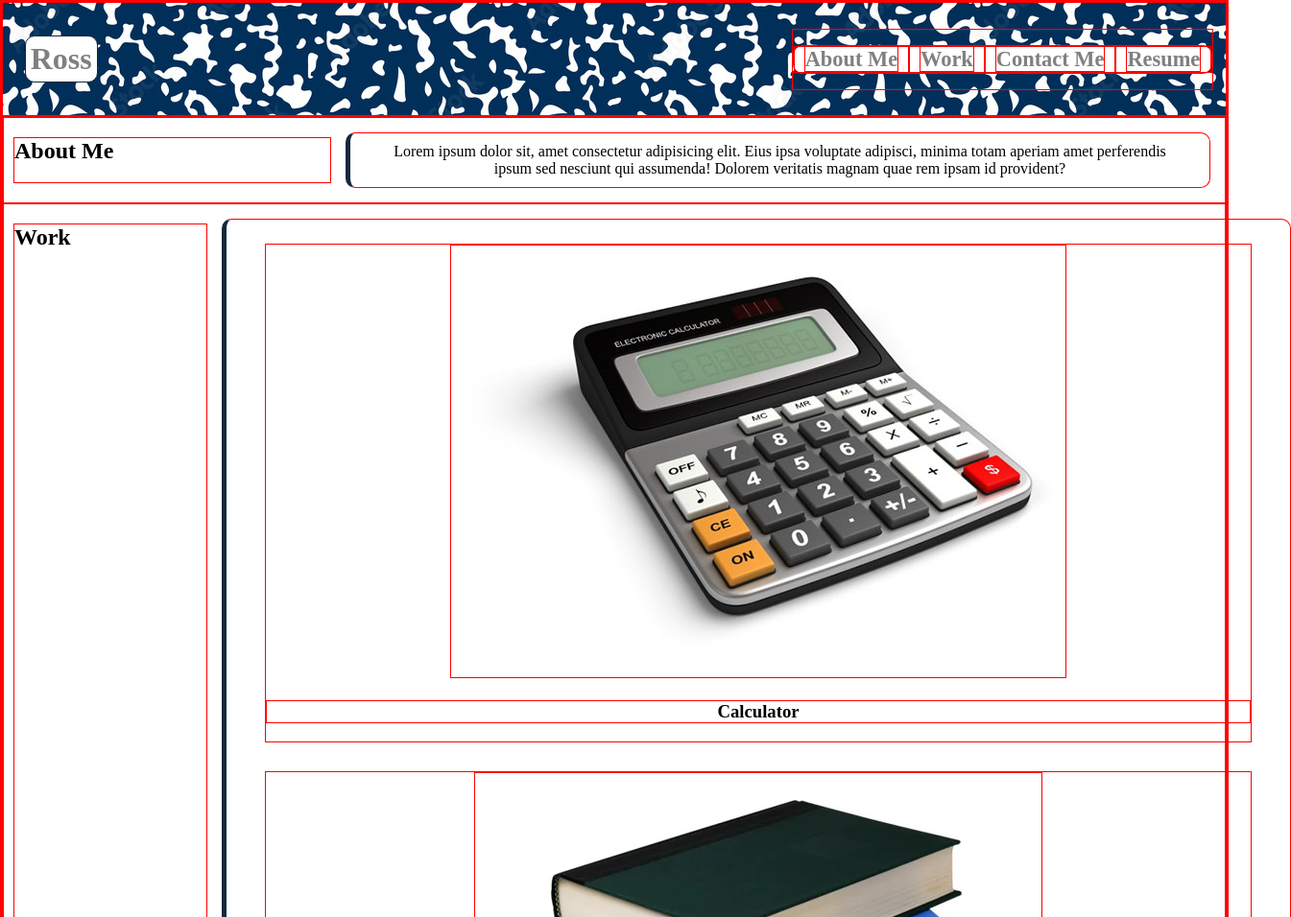
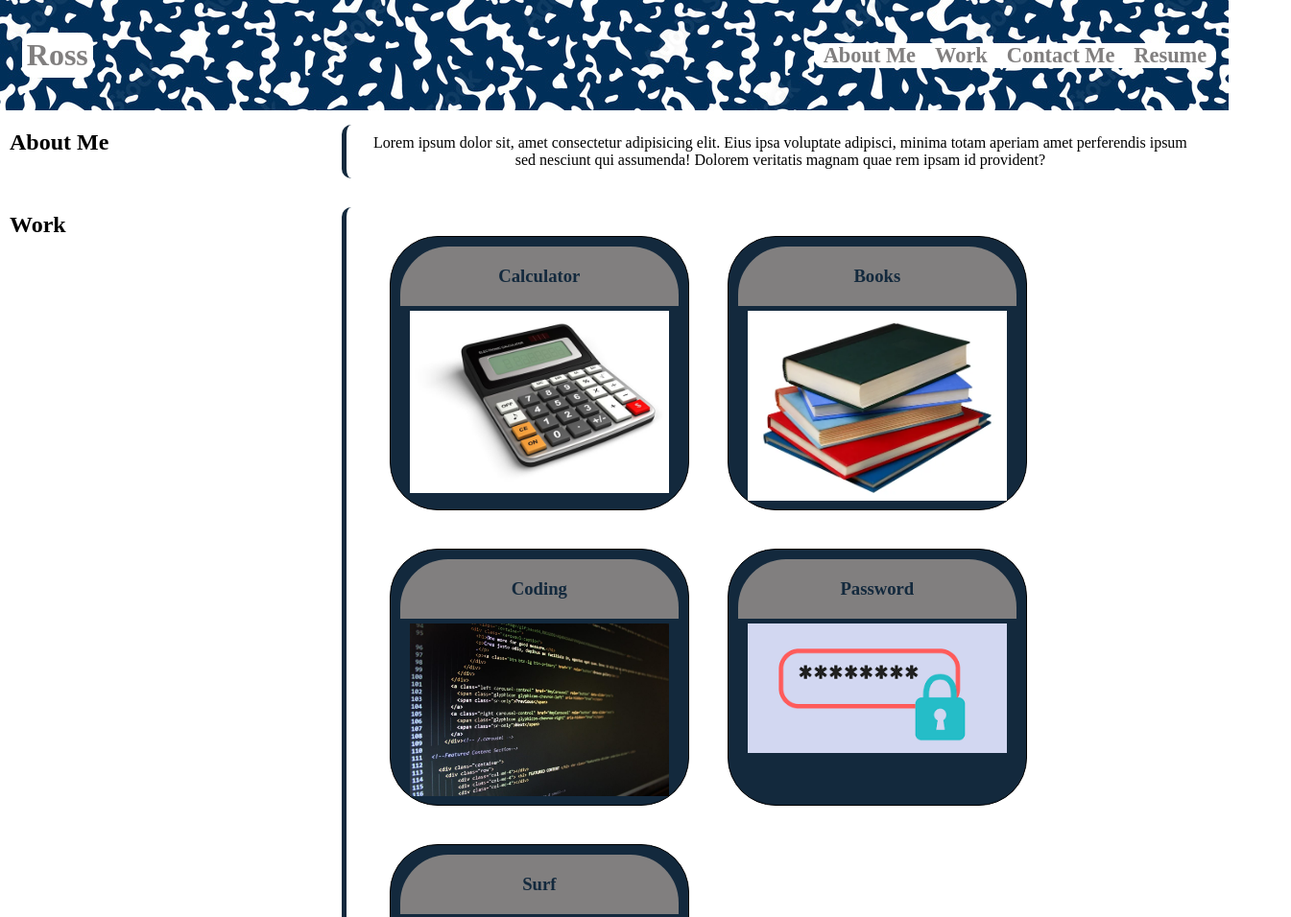
Before and after one commit to rossgilman402/Professional-Portfolio, a plain HTML site: page index.html in a window 1280 px wide. Shown: the top 956 px of the page at 96% size, 1345 px wide, since content can reach past the window. Drawn offline with Linux system fonts and the light colour scheme.

Commit message:
Completed the basic flexboxing for the cards on the main section

```diff
--- a/assets/style.css
+++ b/assets/style.css
@@ -1,10 +1,6 @@
-* {
-  border: 1px solid red;
-}
-
 /* variable styles */
 :root {
-  --light: rgb(129, 127, 127);
+  --font-color: rgb(129, 127, 127);
   --dark: #13293d;
 }
 
@@ -23,7 +19,7 @@ header {
   justify-content: space-between;
   align-items: center;
   padding: 1%;
-  color: var(--light);
+  color: var(--font-color);
 }
 
 h1 {
@@ -44,7 +40,7 @@ nav ul {
 }
 
 nav a {
-  color: var(--light);
+  color: var(--font-color);
   font-weight: bold;
   text-decoration: none;
   margin: 10px;
@@ -66,8 +62,9 @@ footer {
   justify-content: space-between;
   align-items: center;
   padding: 1%;
-  color: var(--light);
+  color: var(--font-color);
 }
+
 /* main and aside styles */
 section {
   display: flex;
@@ -81,8 +78,12 @@ section h2 {
 }
 
 section p {
-  flex: 2 0 100px;
-  border-left: 3px solid var(--dark);
+  flex: 5 0 100px;
+  border-left: 5px solid var(--dark);
+  border-radius: 10px;
+  padding: 10px 25px;
+  text-align: center;
+  margin: 15px;
 }
 
 .cards {
@@ -96,9 +97,38 @@ section p {
   margin: 15px;
 }
 
+.cards {
+  display: flex;
+  flex-direction: column;
+  flex-wrap: wrap;
+  flex: 5 0 200px;
+  border-left: 5px solid var(--dark);
+  border-radius: 10px;
+  padding: 10px 25px;
+  text-align: center;
+  margin: 15px;
+}
+
 .card {
-  flex: 1 0 100px;
-  margin: 15px;
+  border-style: solid;
+  border-width: 1px;
+  border-radius: 50px;
+  padding: 5px;
+  flex: 0 0 300px;
+  margin: 20px;
+  background-color: var(--dark);
+}
+
+.card h3 {
+  border-radius: 50px 50px 0px 0px;
+  padding: 20px;
+  margin: 5px;
+  color: var(--dark);
+  background-color: var(--font-color);
+}
+
+.card img {
+  width: 70%;
 }
 
 @media screen and (min-width: 650px) {
@@ -110,7 +140,7 @@ section p {
     justify-content: space-between;
     align-items: center;
     padding: 1%;
-    color: var(--light);
+    color: var(--font-color);
   }
 
   h1 {
@@ -131,7 +161,7 @@ section p {
   }
 
   nav a {
-    color: var(--light);
+    color: var(--font-color);
     font-weight: bold;
     text-decoration: none;
     margin: 10px;
@@ -149,7 +179,7 @@ section p {
     justify-content: space-between;
     align-items: center;
     padding: 1%;
-    color: var(--light);
+    color: var(--font-color);
   }
 
   /* content styles */
@@ -173,6 +203,7 @@ section p {
 
   .cards {
     display: flex;
+    flex-direction: row;
     flex-wrap: wrap;
     flex: 5 0 200px;
     border-left: 5px solid var(--dark);
@@ -181,13 +212,26 @@ section p {
     text-align: center;
     margin: 15px;
   }
+
   .card {
-    flex: 1 0 100px;
-    margin: 15px;
-    padding: 0;
+    border-style: solid;
+    border-width: 1px;
+    border-radius: 50px;
+    padding: 5px;
+    flex: 0 0 300px;
+    margin: 20px;
+    background-color: var(--dark);
+  }
+
+  .card h3 {
+    border-radius: 50px 50px 0px 0px;
+    padding: 20px;
+    margin: 5px;
+    color: var(--dark);
+    background-color: var(--font-color);
   }
 
   .card img {
-    object-fit: fill;
+    width: 90%;
   }
 }
--- a/index.html
+++ b/index.html
@@ -38,27 +38,27 @@
         <h2>Work</h2>
         <section class="cards">
           <div class="card">
+            <h3>Calculator</h3>
             <img
               src="./assets/images/calculator.jpg"
               alt="Calculator Picture"
             />
-            <h3>Calculator</h3>
           </div>
           <div class="card">
+            <h3>Books</h3>
             <img src="./assets/images/books.webp" alt="Books Picture" />
-            <h3>Books</h3>
           </div>
           <div class="card">
+            <h3>Coding</h3>
             <img src="./assets/images/coding.jpg" alt="Coding Picture" />
-            <h3>Coding</h3>
           </div>
           <div class="card">
+            <h3>Password</h3>
             <img src="./assets/images/password.png" alt="Password Picture" />
-            <h3>Password</h3>
           </div>
           <div class="card">
+            <h3>Surf</h3>
             <img src="./assets/images/surf.jpg" alt="Surf Picture" />
-            <h3>Surf</h3>
           </div>
         </section>
       </section>
```
